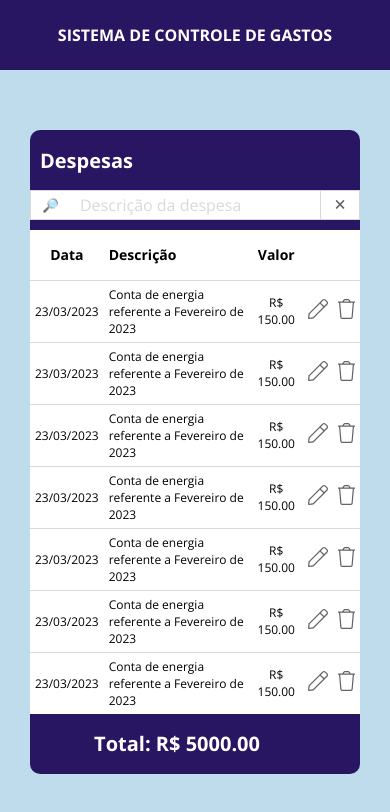
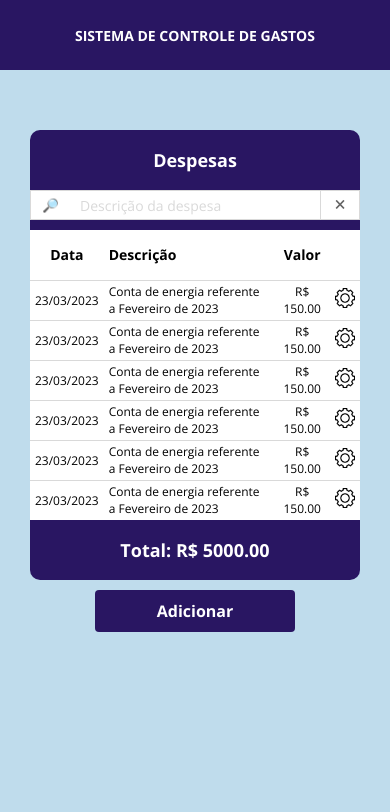
Before and after one commit to rodrigojramos/expense-frontend, a React (Vite) app: page / in a window 390 px wide. Shown: the top 812 px of the page. Built offline with nearby package versions, Linux system fonts and the light colour scheme.

Commit message:
ButtonAdd and responsiveness

```diff
--- /dev/null
+++ b/src/components/ButtonAdd/index.tsx
@@ -0,0 +1,9 @@
+import './styles.css';
+
+export default function ButtonAdd() {
+    return(
+        <div className="scg-button-center">
+            <div className="scg-btn-add">Adicionar</div>
+        </div>
+    );
+}
--- /dev/null
+++ b/src/components/ButtonAdd/styles.css
@@ -0,0 +1,17 @@
+.scg-btn-add {
+    padding: 10px;
+    border-radius: 4px;
+    color: var(--scg-color-font-primary);
+    text-align: center;
+    font-size: 16px;
+    font-weight: 700;
+    cursor: pointer;
+    background-color: var(--scg-color-button);
+    margin-top: 10px;
+    width: 200px;
+}
+
+.scg-button-center {
+     display: flex;
+     justify-content: center;
+}
--- a/src/components/ExpenseCard/index.tsx
+++ b/src/components/ExpenseCard/index.tsx
@@ -1,6 +1,5 @@
 import './styles.css';
-import EditIcon from '../../assets/edit.svg';
-import DeleteIcon from '../../assets/delete.svg';
+import GearIcon from '../../assets/settings.png';
 
 export default function ExpenseCard() {
     return(
@@ -10,57 +9,43 @@ export default function ExpenseCard() {
                 <th className="scg-txt-left scg-padding">Descrição</th>
                 <th className="scg-padding">Valor</th>
                 <th></th>
-                <th></th>
             </thead>
             <tbody>
                 <tr>
                     <td className="scg-padding">23/03/2023</td>
                     <td className="scg-txt-left scg-padding">Conta de energia referente a Fevereiro de 2023</td>
                     <td className="scg-padding">R$ 150.00</td>
-                    <td><img className="scg-expense-card-btn" src={EditIcon} alt="Editar" /></td>
-                    <td><img className="scg-expense-card-btn" src={DeleteIcon} alt="Deletar" /></td>
+                    <td><img className="scg-expense-card-btn" src={GearIcon} alt="Opções" /></td>
                 </tr>
                 <tr>
                     <td className="scg-padding">23/03/2023</td>
                     <td className="scg-txt-left scg-padding">Conta de energia referente a Fevereiro de 2023</td>
                     <td className="scg-padding">R$ 150.00</td>
-                    <td><img className="scg-expense-card-btn" src={EditIcon} alt="Editar" /></td>
-                    <td><img className="scg-expense-card-btn" src={DeleteIcon} alt="Deletar" /></td>
+                    <td><img className="scg-expense-card-btn" src={GearIcon} alt="Opções" /></td>
                 </tr>
                 <tr>
                     <td className="scg-padding">23/03/2023</td>
                     <td className="scg-txt-left scg-padding">Conta de energia referente a Fevereiro de 2023</td>
                     <td className="scg-padding">R$ 150.00</td>
-                    <td><img className="scg-expense-card-btn" src={EditIcon} alt="Editar" /></td>
-                    <td><img className="scg-expense-card-btn" src={DeleteIcon} alt="Deletar" /></td>
+                    <td><img className="scg-expense-card-btn" src={GearIcon} alt="Opções" /></td>
                 </tr>
                 <tr>
                     <td className="scg-padding">23/03/2023</td>
                     <td className="scg-txt-left scg-padding">Conta de energia referente a Fevereiro de 2023</td>
                     <td className="scg-padding">R$ 150.00</td>
-                    <td><img className="scg-expense-card-btn" src={EditIcon} alt="Editar" /></td>
-                    <td><img className="scg-expense-card-btn" src={DeleteIcon} alt="Deletar" /></td>
+                    <td><img className="scg-expense-card-btn" src={GearIcon} alt="Opções" /></td>
                 </tr>
                 <tr>
                     <td className="scg-padding">23/03/2023</td>
                     <td className="scg-txt-left scg-padding">Conta de energia referente a Fevereiro de 2023</td>
                     <td className="scg-padding">R$ 150.00</td>
-                    <td><img className="scg-expense-card-btn" src={EditIcon} alt="Editar" /></td>
-                    <td><img className="scg-expense-card-btn" src={DeleteIcon} alt="Deletar" /></td>
+                    <td><img className="scg-expense-card-btn" src={GearIcon} alt="Opções" /></td>
                 </tr>
                 <tr>
                     <td className="scg-padding">23/03/2023</td>
                     <td className="scg-txt-left scg-padding">Conta de energia referente a Fevereiro de 2023</td>
                     <td className="scg-padding">R$ 150.00</td>
-                    <td><img className="scg-expense-card-btn" src={EditIcon} alt="Editar" /></td>
-                    <td><img className="scg-expense-card-btn" src={DeleteIcon} alt="Deletar" /></td>
-                </tr>
-                <tr>
-                    <td className="scg-padding">23/03/2023</td>
-                    <td className="scg-txt-left scg-padding">Conta de energia referente a Fevereiro de 2023</td>
-                    <td className="scg-padding">R$ 150.00</td>
-                    <td><img className="scg-expense-card-btn" src={EditIcon} alt="Editar" /></td>
-                    <td><img className="scg-expense-card-btn" src={DeleteIcon} alt="Deletar" /></td>
+                    <td><img className="scg-expense-card-btn" src={GearIcon} alt="Opções" /></td>
                 </tr>
             </tbody>
         </table>
--- a/src/components/ExpenseCard/styles.css
+++ b/src/components/ExpenseCard/styles.css
@@ -33,5 +33,5 @@
 }
 
 .scg-padding {
-    padding: 5px;
+    padding: 0 5px;
 }
--- a/src/components/Header/index.tsx
+++ b/src/components/Header/index.tsx
@@ -1,10 +1,13 @@
+import { Link } from 'react-router-dom';
 import './styles.css';
 
 export default function Header() {
     return (
         <header className="scg-container-header">
             <div className="scg-container">
-                <h1>SISTEMA DE CONTROLE DE GASTOS</h1>
+                <Link to="/">
+                    <h1>SISTEMA DE CONTROLE DE GASTOS</h1>
+                </Link>
             </div>
         </header>
     )
--- a/src/components/Header/styles.css
+++ b/src/components/Header/styles.css
@@ -9,7 +9,7 @@
 }
 
 .scg-container-header h1 {
-    font-size: 16px;
+    font-size: 14px;
 }
 
 @media (min-width: 576px) {
--- a/src/components/SearchBar/styles.css
+++ b/src/components/SearchBar/styles.css
@@ -18,7 +18,7 @@
     border-left: none;
     border-right: none;
     padding: 0 10px;
-    font-size: 16px;
+    font-size: 14px;
     color: var(--scg-color-font-secondary);
   }
 
@@ -43,3 +43,9 @@
   .dsc-search-bar button[type="reset"] {
     border-left: none;
   }
+
+  @media (min-width: 576px) {
+    .dsc-search-bar input {
+      font-size: 16px;
+    }
+  }
--- a/src/components/TotalCard/styles.css
+++ b/src/components/TotalCard/styles.css
@@ -3,11 +3,22 @@
     height: 60px;
     display: flex;
     align-items: center;
-    justify-content: right;
-    padding-right: 100px;
+    justify-content: center;
     border-radius: 0px 0px 10px 10px;
 }
 
 .scg-total-container h2 {
+    font-size: 16px;
     color: var(--scg-color-font-primary);
 }
+
+@media (min-width: 576px) {
+    .scg-total-container {
+        justify-content: right;
+        padding-right: 100px;
+    }
+
+    .scg-total-container h2 {
+        font-size: 20px;
+    }
+}
--- a/src/index.css
+++ b/src/index.css
@@ -14,7 +14,7 @@
   --scg-searchBar-border: #d9d9d9;
   --scg-table-border: #d9d9d9;
 
-  --scg-color-bg-sadsadadndary: #315fd3;
+  --scg-color-button: #291662;
 }
 
 * {
--- a/src/routes/Home/ExpensesListing/index.tsx
+++ b/src/routes/Home/ExpensesListing/index.tsx
@@ -1,3 +1,4 @@
+import ButtonAdd from '../../../components/ButtonAdd';
 import ExpenseCard from '../../../components/ExpenseCard';
 import SearchBar from '../../../components/SearchBar';
 import TotalCard from '../../../components/TotalCard';
@@ -20,6 +21,9 @@ export default function ExpensesListing() {
                     <div>
                         <TotalCard />
                     </div>
+                    <div>
+                        <ButtonAdd />
+                    </div>
                 </div>
             </section>
         </main>
--- a/src/routes/Home/ExpensesListing/styles.css
+++ b/src/routes/Home/ExpensesListing/styles.css
@@ -7,7 +7,7 @@
 
 .scg-expense-container h2 {
     color: var(--scg-color-font-primary);
-    font-size: 20px;
+    font-size: 18px;
 }
 
 .scg-title-list {
@@ -15,6 +15,14 @@
     padding: 0 10px;
     background-color: var(--scg-color-bg-secondary);
     display: flex;
+    justify-content: center;
     align-items: center;
     border-radius: 10px 10px 0 0;
 }
+
+@media (min-width: 576px) {
+    .scg-title-list {
+        justify-content: left;
+        font-size: 20px;
+    }
+}
```
Also changed, not shown: src/assets/settings.png (added).
